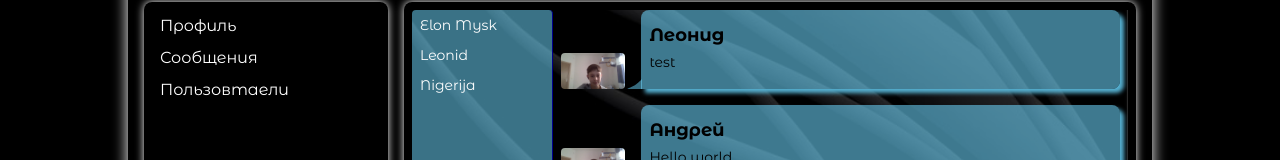
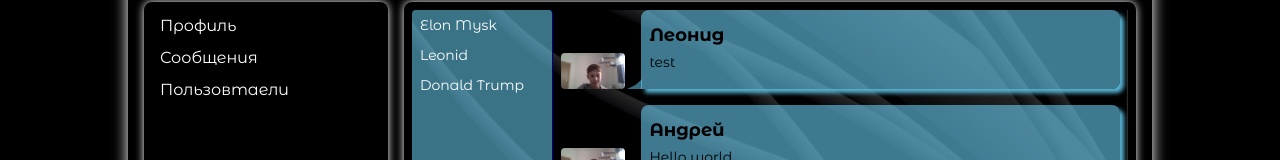
Before and after one commit to Leonid-Kosch/social-network, a React (Create React App) app: page /dialogs in a window 1280 px wide. Shown: the part 171-331 px from the top of the page. Built offline with nearby package versions, Linux system fonts and the light colour scheme.

Commit message:
изменили имя

```diff
--- a/src/components/Dialogs/Dialogs.js
+++ b/src/components/Dialogs/Dialogs.js
@@ -8,7 +8,7 @@ function Dialogs () {
             <div className='dialog__list'>
                 <Dialogsitem Name='Elon Mysk' id='1'/>
                 <Dialogsitem Name='Leonid'/>
-                <Dialogsitem Name='Nigerija'/>
+                <Dialogsitem Name='Donald Trump'/>
             </div>
             <Messages />
         </div>
```
